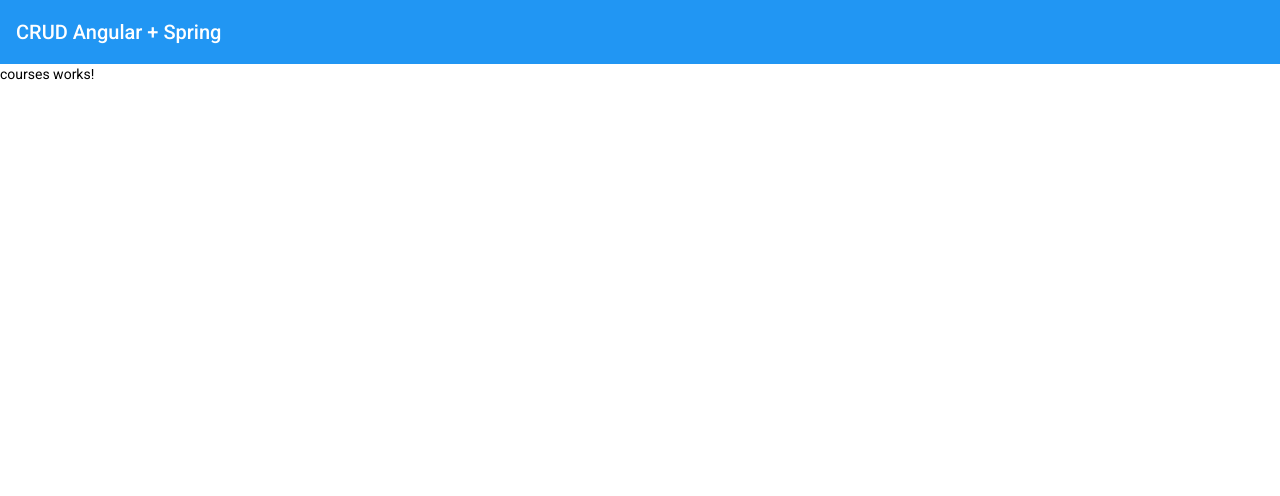
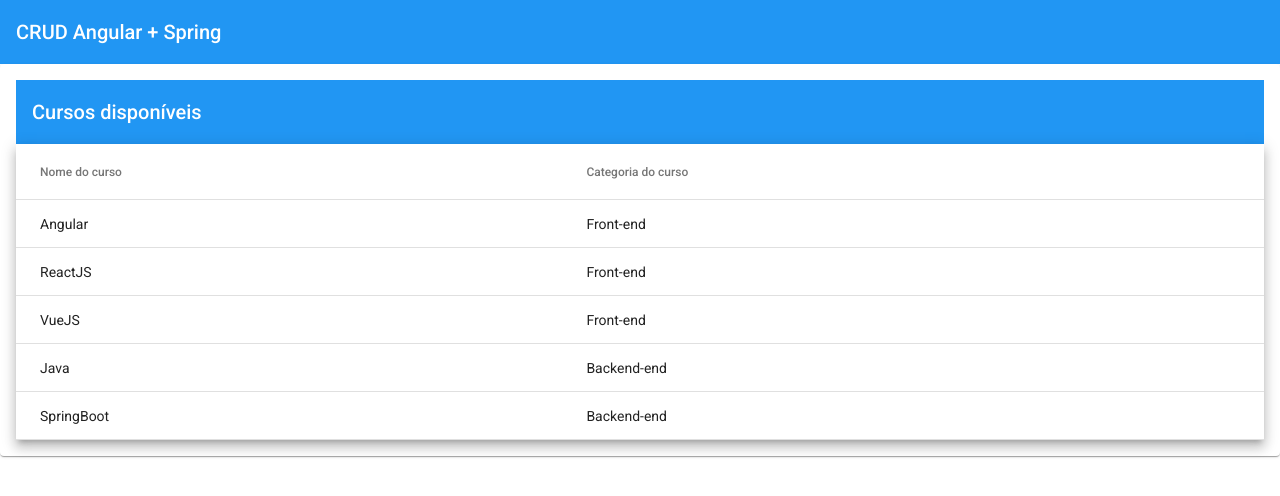
Before and after one commit to ricajust/crud-angular, an Angular app: page /courses in a window 1280 px wide. Shown: the top 496 px of the page. Built offline with nearby package versions, Linux system fonts and the light colour scheme.

Commit message:
feat: separando os componentes do material em um model

```diff
--- a/src/app/courses/courses/courses.component.html
+++ b/src/app/courses/courses/courses.component.html
@@ -1 +1,25 @@
-<p>courses works!</p>
+<mat-card appearance="outlined">
+  <mat-toolbar color="primary">Cursos disponíveis</mat-toolbar>
+  <mat-card-content>
+    <table mat-table [dataSource]="courses" class="mat-elevation-z8">
+
+      <!--- Note that these columns can be defined in any order.
+            The actual rendered columns are set as a property on the row definition" -->
+
+      <!-- Position Name -->
+      <ng-container matColumnDef="name">
+        <th mat-header-cell *matHeaderCellDef> Nome do curso </th>
+        <td mat-cell *matCellDef="let elem"> {{elem.name}} </td>
+      </ng-container>
+
+      <!-- Name Category -->
+      <ng-container matColumnDef="category">
+        <th mat-header-cell *matHeaderCellDef> Categoria do curso </th>
+        <td mat-cell *matCellDef="let elem"> {{elem.category}} </td>
+      </ng-container>
+
+      <tr mat-header-row *matHeaderRowDef="displayedColumns"></tr>
+      <tr mat-row *matRowDef="let row; columns: displayedColumns;"></tr>
+    </table>
+  </mat-card-content>
+</mat-card>
--- a/src/app/courses/courses/courses.component.scss
+++ b/src/app/courses/courses/courses.component.scss
@@ -0,0 +1,3 @@
+table {
+  width: 100%;
+}
--- a/src/app/courses/courses/courses.component.ts
+++ b/src/app/courses/courses/courses.component.ts
@@ -1,4 +1,5 @@
 import { Component, OnInit } from '@angular/core';
+import { Course } from '../model/course';
 
 @Component({
   selector: 'app-courses',
@@ -7,7 +8,17 @@
 })
 export class CoursesComponent implements OnInit {
 
-  constructor() { }
+  courses: Course[] = [
+    {_id: "1", name: "Angular", category: "Front-end"},
+    {_id: "2", name: "ReactJS", category: "Front-end"},
+    {_id: "3", name: "VueJS", category: "Front-end"},
+    {_id: "4", name: "Java", category: "Backend-end"},
+    {_id: "5", name: "SpringBoot", category: "Backend-end"},
+  ];
+  displayedColumns: string[] = ['name', 'category'];
+
+  constructor() {
+  }
 
   ngOnInit(): void {
   }
--- /dev/null
+++ b/src/app/courses/model/course.ts
@@ -0,0 +1,5 @@
+export interface Course {
+  _id: string;
+  name: string;
+  category: string;
+}
```
Also changed, not shown: src/app/courses/courses.module.ts (+4 -3 lines), src/app/shared/app-material/app-material.module.ts (added, +14 -0 lines).
